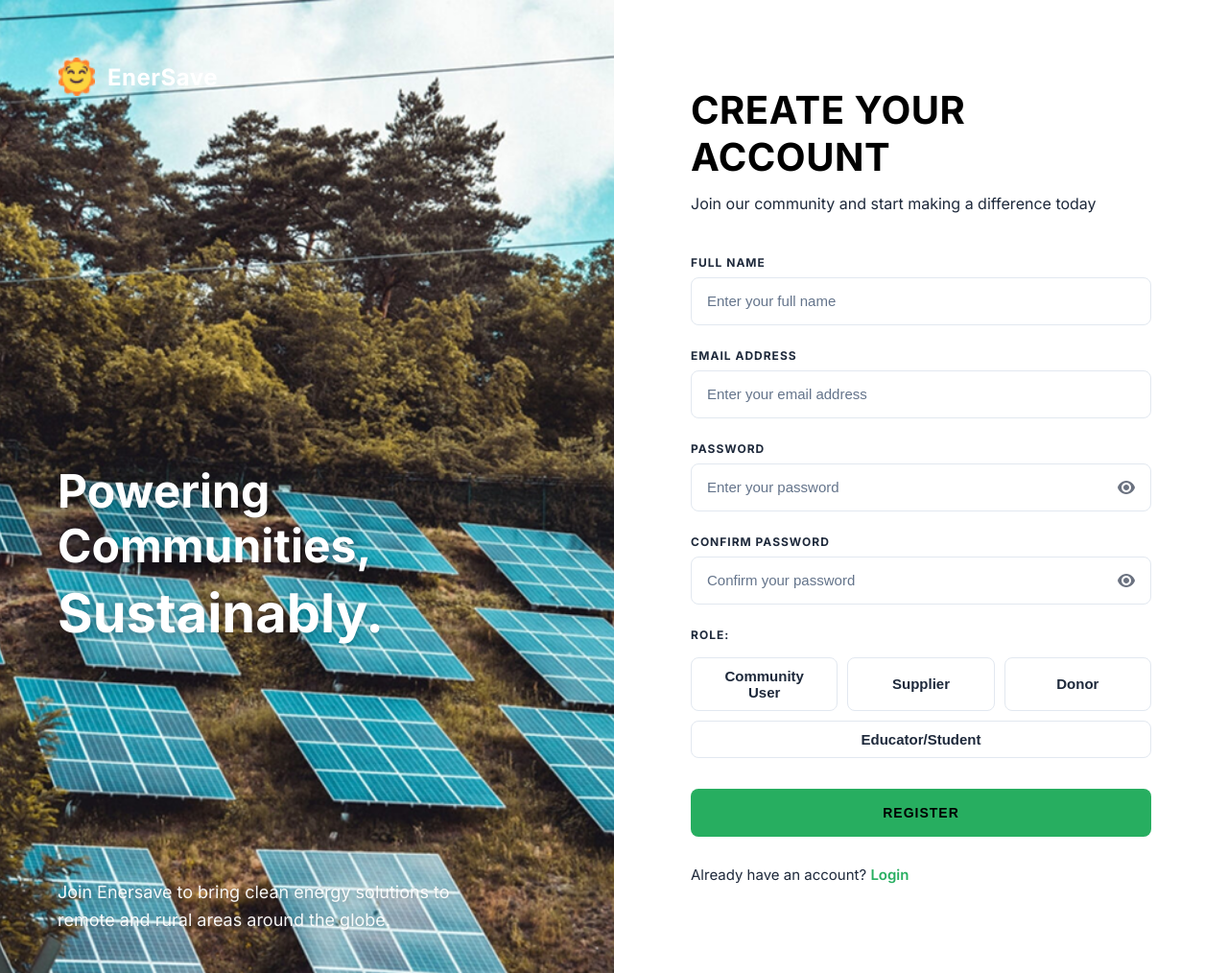
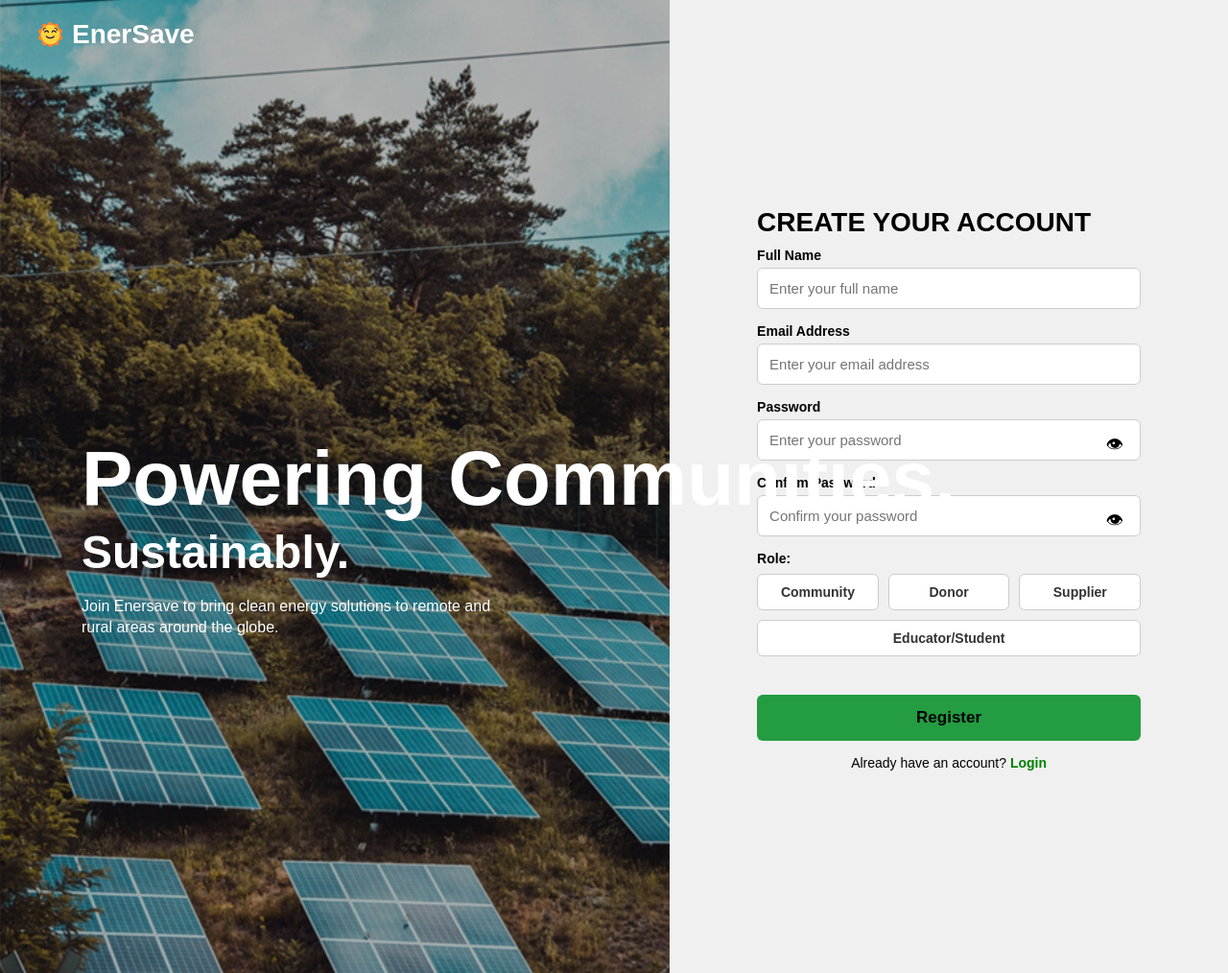
Before and after one commit to Nicoonicss/SE-Enersave, a PHP site: page /views/registration.php in a window 1280 px wide. Shown: the whole page at 96% size. Run offline with PHP 8.4, Linux system fonts and the light colour scheme.

Commit message:
Update login and registration pages to match loginUI.html and registrationUI.html design - Converted PHP views to match HTML template structure - Updated styling to use inline styles matching the HTML files - Fixed image paths to use /images/ directory - Maintained PHP form functionality and authentication routes

```diff
--- a/views/registration.php
+++ b/views/registration.php
@@ -1,191 +1,293 @@
 <!DOCTYPE html>
 <html lang="en">
 <head>
-    <meta charset="UTF-8">
-    <meta name="viewport" content="width=device-width, initial-scale=1.0">
-    <title>Create account · Enersave</title>
-    <link rel="stylesheet" href="/css/auth.css">
-    <link rel="preconnect" href="https://fonts.googleapis.com">
-    <link rel="preconnect" href="https://fonts.gstatic.com" crossorigin>
-    <link href="https://fonts.googleapis.com/css2?family=Inter:wght@400;500;600;700&display=swap" rel="stylesheet">
-</head>
-<body>
-    <div class="auth-wrap">
-        <!-- Left Column - Promotional Section -->
-        <div class="auth-promo-section">
-            <div class="promo-content">
-                <div class="promo-brand-top">
-                    <img src="/images/Logo.png" alt="Enersave logo">
-                    <div class="promo-brand-name-top">EnerSave</div>
-                </div>
-                <div class="promo-main-text">
-                    <div class="promo-headline">Powering Communities,</div>
-                    <div class="promo-headline-large">Sustainably.</div>
-                </div>
-                <div class="promo-call-to-action">
-                    Join Enersave to bring clean energy solutions to remote and rural areas around the globe.
-                </div>
-            </div>
-        </div>
+    <meta charset="UTF-8" />
+    <meta name="viewport" content="width=device-width, initial-scale=1.0" />
+    <title>Registration - EnerSave</title>
+    <style>
+    body {
+    margin: 0;
+    font-family: Arial, Helvetica, sans-serif;
+    background: #f5f5f5;
+}
 
-        <!-- Right Column - Form Section -->
-        <div class="auth-form-section">
-            <div class="auth-card">
-                <div class="title" style="text-transform: uppercase;">CREATE YOUR ACCOUNT</div>
-                <div class="muted">Join our community and start making a difference today</div>
-                <form method="post" action="/register" id="registerForm">
-                    <div class="field">
-                        <label for="fullname">FULL NAME</label>
-                        <input
-                            id="fullname"
-                            type="text"
-                            name="username"
-                            placeholder="Enter your full name"
-                            required
-                            autocomplete="name"
-                        >
-                    </div>
-                    <div class="field">
-                        <label for="email">EMAIL ADDRESS</label>
-                        <input
-                            id="email"
-                            type="email"
-                            name="email"
-                            placeholder="Enter your email address"
-                            required
-                            autocomplete="email"
-                        >
-                    </div>
-                    <div class="field">
-                        <label for="password">PASSWORD</label>
-                        <div class="password-input-wrapper">
-                            <input
-                                id="password"
-                                type="password"
-                                name="password"
-                                placeholder="Enter your password"
-                                required
-                                autocomplete="new-password"
-                                minlength="6"
-                            >
-                            <button type="button" class="password-toggle" onclick="togglePassword('password')">
-                                <svg id="password-eye" width="20" height="20" viewBox="0 0 20 20" fill="none" xmlns="http://www.w3.org/2000/svg">
-                                    <path d="M10 3C5 3 1.73 7.11 1 10C1.73 12.89 5 17 10 17C15 17 18.27 12.89 19 10C18.27 7.11 15 3 10 3ZM10 15C7.24 15 5 12.76 5 10C5 7.24 7.24 5 10 5C12.76 5 15 7.24 15 10C15 12.76 12.76 15 10 15ZM10 7C8.34 7 7 8.34 7 10C7 11.66 8.34 13 10 13C11.66 13 13 11.66 13 10C13 8.34 11.66 7 10 7Z" fill="#6b7280"/>
-                                </svg>
-                            </button>
-                        </div>
-                    </div>
-                    <div class="field">
-                        <label for="confirm_password">CONFIRM PASSWORD</label>
-                        <div class="password-input-wrapper">
-                            <input
-                                id="confirm_password"
-                                type="password"
-                                name="confirm_password"
-                                placeholder="Confirm your password"
-                                required
-                                autocomplete="new-password"
-                                minlength="6"
-                            >
-                            <button type="button" class="password-toggle" onclick="togglePassword('confirm_password')">
-                                <svg id="confirm_password-eye" width="20" height="20" viewBox="0 0 20 20" fill="none" xmlns="http://www.w3.org/2000/svg">
-                                    <path d="M10 3C5 3 1.73 7.11 1 10C1.73 12.89 5 17 10 17C15 17 18.27 12.89 19 10C18.27 7.11 15 3 10 3ZM10 15C7.24 15 5 12.76 5 10C5 7.24 7.24 5 10 5C12.76 5 15 7.24 15 10C15 12.76 12.76 15 10 15ZM10 7C8.34 7 7 8.34 7 10C7 11.66 8.34 13 10 13C11.66 13 13 11.66 13 10C13 8.34 11.66 7 10 7Z" fill="#6b7280"/>
-                                </svg>
-                            </button>
-                        </div>
-                        <span id="password-match-error" class="error-message" style="display: none; color: #ef4444; font-size: 0.8125rem; margin-top: 4px;">Passwords do not match</span>
-                    </div>
-                    <div class="field">
-                        <label>ROLE:</label>
-                        <div class="role-buttons">
-                            <button type="button" class="role-btn" data-role="COMMUNITY_USER" onclick="selectRole(this, 'COMMUNITY_USER')">Community User</button>
-                            <button type="button" class="role-btn" data-role="SUPPLIER_INSTALLER" onclick="selectRole(this, 'SUPPLIER_INSTALLER')">Supplier</button>
-                            <button type="button" class="role-btn" data-role="DONOR_NGO" onclick="selectRole(this, 'DONOR_NGO')">Donor</button>
-                            <button type="button" class="role-btn" data-role="EDUCATOR_ADVOCATE" onclick="selectRole(this, 'EDUCATOR_ADVOCATE')">Educator/Student</button>
-                        </div>
-                        <input type="hidden" id="role" name="role" required>
-                        <span id="role-error" class="error-message" style="display: none; color: #ef4444; font-size: 0.8125rem; margin-top: 4px;">Please select a role</span>
-                    </div>
-                    <div class="actions">
-                        <button class="btn" type="submit" style="background: #27ae60; color: #000000;">REGISTER</button>
-                    </div>
-                </form>
-                <div class="footer-link">Already have an account? <a href="/login" style="color: #27ae60;">Login</a></div>
-            </div>
-        </div>
-    </div>
+.container {
+    display: flex;
+    height: 100vh;
+}
 
-    <style>
-        .password-input-wrapper {
+.left-section {
+    flex: 1.2;
+    position: relative;
+    background-image: url("/images/image 23.png");
+    background-size: cover;
+    background-position: center;
+}
+
+.logo-wrapper {
+    position: absolute;
+    top: 20px;
+    left: 40px;
+    display: flex;
+    align-items: center;
+    gap: 10px;
+    z-index: 2;
+}
+
+.logo-wrapper .logo {
+    width: 25px;
+    height: auto;
+}
+
+.logo-wrapper .app-name {
+    color: white;
+    font-size: 28px;
+    font-weight: bold;
+}
+
+.overlay {
+    position: absolute;
+    top: 0;
+    left: 0;
+    height: 100%;
+    width: 100%;
+    background: rgba(0, 0, 0, 0.3);
+    z-index: 1;
+}
+
+.left-content {
+    position: absolute;
+    bottom: 50px;
+    left: 40px;
+    transform: translate(10%,-100%);
+    color: white;
+    max-width: 450px;
+    z-index: 2;
+}
+
+.left-content .logo {
+    width: 25px;
+    height: auto;
+}
+
+.left-content h1 {
+    font-size: 80px;
+    font-weight: bold;
+    line-height: 1.2;
+    margin-bottom: 15px;
+    text-align: left;
+    white-space: nowrap;
+}
+
+.left-content h1 .subline {
+    display: block;
+    font-size: 48px;
+    white-space: normal;
+}
+
+.left-content p {
+    font-size: 16px;
+    line-height: 22px;
+}
+
+.right-section {
+    flex: 1;
+    display: flex;
+    justify-content: center;
+    align-items: center;
+    background: #f0f0f0;
+}
+
+.form-box {
+    width: 80%;
+    max-width: 400px;
+}
+
+h1 {
+    font-size: 28px;
+    margin-bottom: 10px;
+    font-weight: 700;
+}
+
+.welcome {
+    margin-bottom: 25px;
+    color: #333;
+}
+
+label {
+    font-weight: bold;
+    margin-bottom: 5px;
+    display: block;
+    font-size: 14px;
+}
+
+input {
+    width: 100%;
+    padding: 12px;
+    border-radius: 6px;
+    border: 1px solid #ccc;
+    margin-bottom: 15px;
+    font-size: 15px;
+    box-sizing: border-box;
+}
+
+.password-wrapper {
     position: relative;
 }
 
-        .password-input-wrapper input {
-            padding-right: 45px;
+.toggle-eye {
+    position: absolute;
+    right: 12px;
+    top: 12px;
+    cursor: pointer;
+    background: none;
+    border: none;
+    font-size: 18px;
 }
 
-        .password-toggle {
-            position: absolute;
-            right: 12px;
-            top: 50%;
-            transform: translateY(-50%);
-            background: none;
-            border: none;
-            cursor: pointer;
-            padding: 4px;
-            display: flex;
-            align-items: center;
-            justify-content: center;
+.forgot {
+    display: block;
+    text-align: right;
+    color: green;
+    font-size: 14px;
+    margin-bottom: 20px;
+    text-decoration: none;
 }
 
-        .password-toggle:hover svg path {
-            fill: var(--blue-primary);
+.register-btn {
+    width: 100%;
+    padding: 14px;
+    background: #239c42;
+    color: black;
+    border: none;
+    border-radius: 6px;
+    font-size: 17px;
+    cursor: pointer;
+    font-weight: bold;
+    margin-top: 25px;
+    box-sizing: border-box;
 }
 
-        .role-buttons {
+.register {
+    text-align: center;
+    margin-top: 15px;
+    font-size: 14px;
+}
+
+.register a {
+    color: green;
+    font-weight: bold;
+    text-decoration: none;
+}
+
+.role-options {
     display: flex;
     flex-wrap: wrap;
     gap: 10px;
     margin-top: 8px;
+    margin-bottom: 15px;
 }
 
 .role-btn {
     padding: 10px 20px;
-            border: 1.5px solid var(--border-light);
-            border-radius: 8px;
+    border: 1.5px solid #ccc;
+    border-radius: 6px;
     background: white;
-            color: var(--text-dark);
+    color: #333;
     font-weight: 600;
-            font-size: 0.9375rem;
+    font-size: 14px;
     cursor: pointer;
     transition: all 0.2s ease;
     flex: 1;
-            min-width: 120px;
+    min-width: 100px;
 }
 
 .role-btn:hover {
-            border-color: var(--blue-primary);
-            background: #f0f9ff;
+    border-color: #239c42;
+    background: #f0f0f0;
 }
 
 .role-btn.selected {
-            background: var(--blue-primary);
+    background: #239c42;
     color: white;
-            border-color: var(--blue-primary);
+    border-color: #239c42;
+}
+
+.error-message {
+    color: #ef4444;
+    font-size: 12px;
+    margin-top: 4px;
+    display: none;
 }
 </style>
+</head>
+<body>
+<div class="container">
+
+<div class="left-section">
+<div class="overlay"></div>
+
+<div class="logo-wrapper">
+<img src="/images/Logo.png" class="logo" alt="EnerSave Logo" />
+<span class="app-name">EnerSave</span>
+</div>
+
+<div class="left-content">
+<h1>Powering Communities,<span class="subline">Sustainably.</span></h1>
+<p>Join Enersave to bring clean energy solutions to remote and rural areas around the globe.</p>
+</div>
+</div>
+<div class="right-section">
+  <div class="form-box">
+    <h1>CREATE YOUR ACCOUNT</h1>
+
+    <form action="/register" method="POST" id="registerForm">
+      <label for="fullName">Full Name</label>
+      <input type="text" id="fullName" name="username" placeholder="Enter your full name" required />
+
+      <label for="email">Email Address</label>
+      <input type="email" id="email" name="email" placeholder="Enter your email address" required />
+
+      <label for="password">Password</label>
+      <div class="password-wrapper">
+        <input type="password" id="password" name="password" placeholder="Enter your password" required />
+        <button type="button" class="toggle-eye" onclick="togglePassword('password')">👁</button>
+      </div>
+
+      <label for="confirmPassword">Confirm Password</label>
+      <div class="password-wrapper">
+        <input type="password" id="confirmPassword" name="confirm_password" placeholder="Confirm your password" required />
+        <button type="button" class="toggle-eye" onclick="togglePassword('confirmPassword')">👁</button>
+      </div>
+      <span id="password-match-error" class="error-message">Passwords do not match</span>
+
+ <label for="role">Role:</label>
+      <div class="role-options">
+        <button type="button" class="role-btn" data-role="COMMUNITY_USER" onclick="selectRole(this, 'COMMUNITY_USER')">Community</button>
+        <button type="button" class="role-btn" data-role="DONOR_NGO" onclick="selectRole(this, 'DONOR_NGO')">Donor</button>
+        <button type="button" class="role-btn" data-role="SUPPLIER_INSTALLER" onclick="selectRole(this, 'SUPPLIER_INSTALLER')">Supplier</button>
+        <button type="button" class="role-btn" data-role="EDUCATOR_ADVOCATE" onclick="selectRole(this, 'EDUCATOR_ADVOCATE')">Educator/Student</button>
+      </div>
+      <input type="hidden" id="role" name="role" value="">
+      <span id="role-error" class="error-message">Please select a role</span>
+
+      <button type="submit" class="register-btn">Register</button>
+    </form>
+
+    <p class="register">Already have an account? <a href="/login">Login</a></p>
+  </div>
+</div>
+
+
+</div>
 
 <script>
 function togglePassword(fieldId) {
     const field = document.getElementById(fieldId);
-            const eyeIcon = document.getElementById(fieldId + '-eye');
-
     if (field.type === 'password') {
         field.type = 'text';
-                eyeIcon.innerHTML = '<path d="M2.5 2.5L17.5 17.5M17.5 2.5L2.5 17.5" stroke="#6b7280" stroke-width="2" stroke-linecap="round"/><path d="M10 3C5 3 1.73 7.11 1 10C1.73 12.89 5 17 10 17C15 17 18.27 12.89 19 10C18.27 7.11 15 3 10 3ZM10 15C7.24 15 5 12.76 5 10C5 7.24 7.24 5 10 5C12.76 5 15 7.24 15 10C15 12.76 12.76 15 10 15ZM10 7C8.34 7 7 8.34 7 10C7 11.66 8.34 13 10 13C11.66 13 13 11.66 13 10C13 8.34 11.66 7 10 7Z" fill="#6b7280"/>';
     } else {
         field.type = 'password';
-                eyeIcon.innerHTML = '<path d="M10 3C5 3 1.73 7.11 1 10C1.73 12.89 5 17 10 17C15 17 18.27 12.89 19 10C18.27 7.11 15 3 10 3ZM10 15C7.24 15 5 12.76 5 10C5 7.24 7.24 5 10 5C12.76 5 15 7.24 15 10C15 12.76 12.76 15 10 15ZM10 7C8.34 7 7 8.34 7 10C7 11.66 8.34 13 10 13C11.66 13 13 11.66 13 10C13 8.34 11.66 7 10 7Z" fill="#6b7280"/>';
     }
 }
 
@@ -208,7 +310,7 @@
 document.addEventListener('DOMContentLoaded', function() {
     const form = document.getElementById('registerForm');
     const password = document.getElementById('password');
-            const confirmPassword = document.getElementById('confirm_password');
+    const confirmPassword = document.getElementById('confirmPassword');
     const errorMessage = document.getElementById('password-match-error');
     const roleInput = document.getElementById('role');
     const roleError = document.getElementById('role-error');
```
Also changed, not shown: views/login.php (+229 -95 lines). Lines whose indentation alone changed are shown as unchanged.
